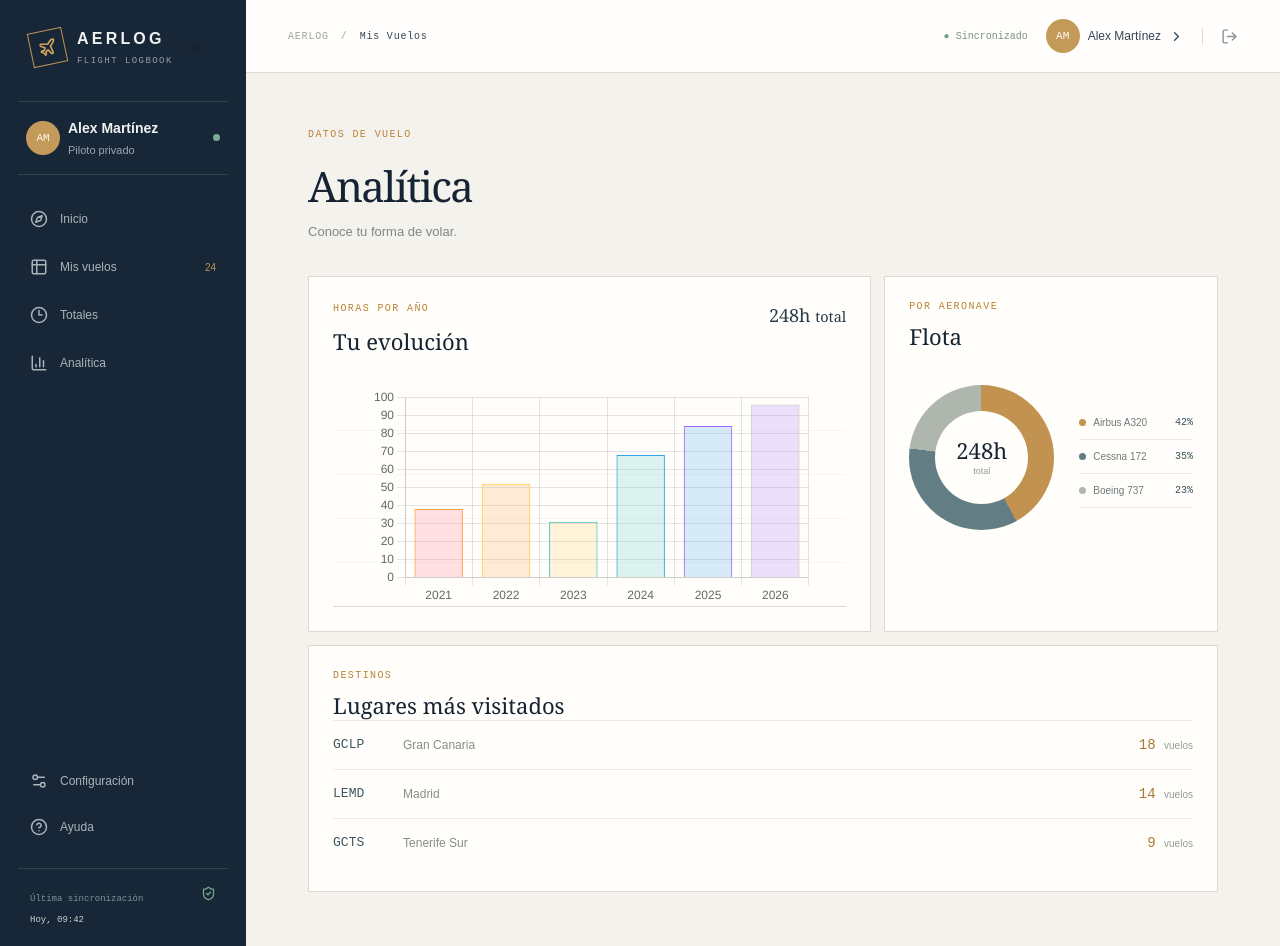
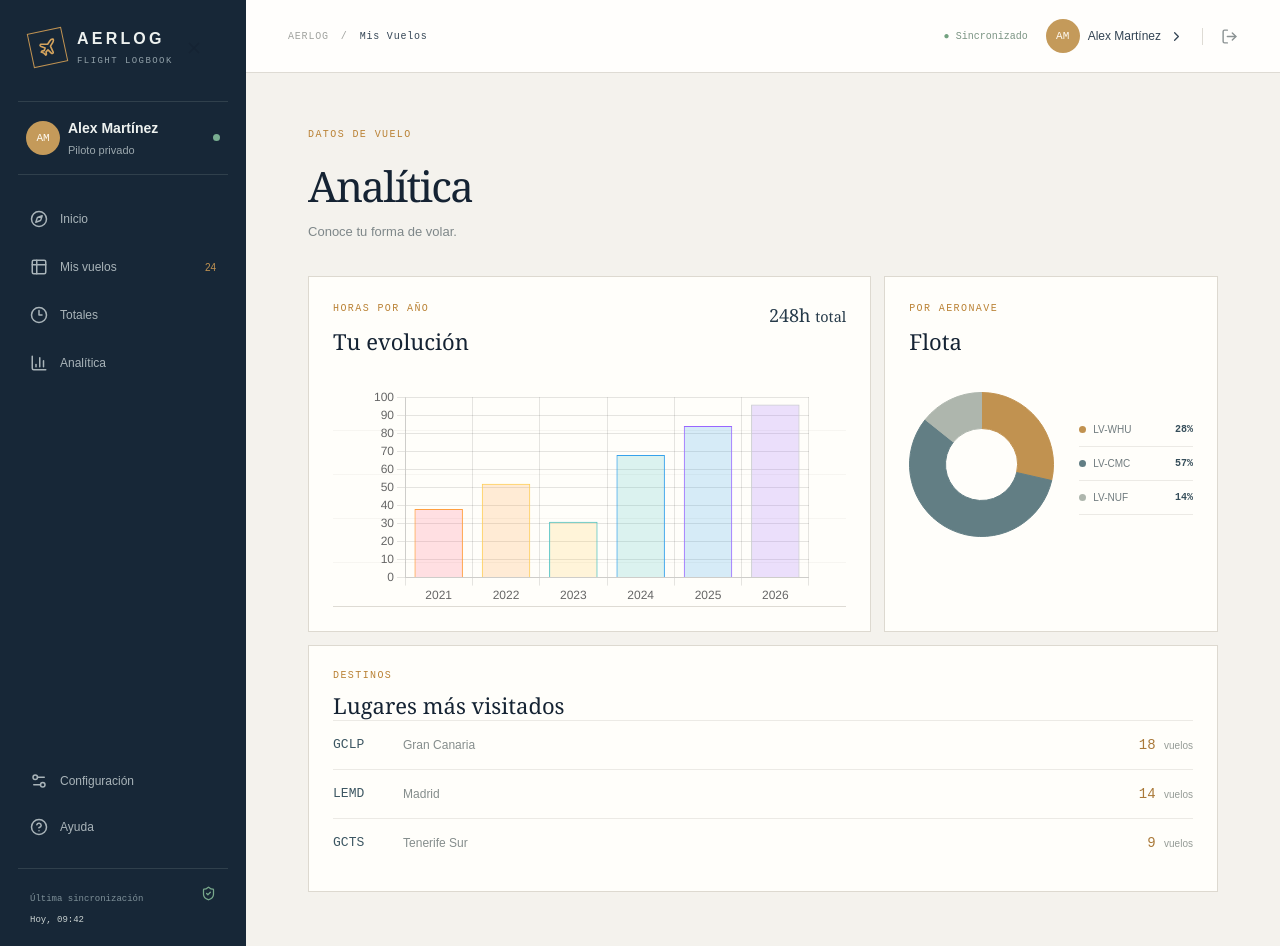
Before and after one commit to faustoleal/flight-log, a Next.js app: page /analisis in a window 1280 px wide. Built offline with nearby package versions, Linux system fonts and the light colour scheme.

Commit message:
agregando estilos Tailwind y el componente DoghnutChart(falta terminmar visist-panel)

```diff
--- a/src/components/views/AnalyticsPage.tsx
+++ b/src/components/views/AnalyticsPage.tsx
@@ -1,4 +1,5 @@
 import BarChart from "../ui/BarChart";
+import DoghnutChart from "../ui/DoghnutChart";
 import Header from "../ui/Header";
 
 const AnalyticsPage = () => {
@@ -26,32 +27,40 @@ const AnalyticsPage = () => {
           </div>
           <BarChart />
         </div>
-        <div className="panel donut-panel">
-          <div className="panel-title">
+        <div className="p-6 min-h-[340pxs] border border-[var(--border)] bg-[var(--card)]">
+          <div className="flex justify-between items-start">
             <div>
-              <span className="eyebrow">POR AERONAVE</span>
-              <h2>Flota</h2>
+              <span className="flex items-center gap-[7px] text-[#ba8235] text-[10px] font-[Courier_New,monospace] tracking-[0.14em]">
+                POR AERONAVE
+              </span>
+              <h2 className="text-[22px] font-serif font-normal mt-[9px] mx-0 mb-0">
+                Flota
+              </h2>
             </div>
           </div>
-          <div className="donut-wrap">
-            <div className="donut">
-              <div>
-                <b>248h</b>
-                <small>total</small>
-              </div>
-            </div>
-            <ul>
-              <li>
-                <i className="legend one" />
-                Airbus A320 <b>42%</b>
+          <div className="flex items-center gap-[25px] mt-[34px]">
+            <DoghnutChart />
+            <ul className="list-none p-0 m-0 flex-1">
+              <li className="flex items-center gap-[7px] text-[#707b7e] text-[10px] py-[9px] border-b border-[#eceae5]">
+                <i className="w-[7px] h-[7px] rounded-full bg-[#c19250]" />
+                LV-WHU{" "}
+                <b className="ml-auto text-[10px] font-['Courier_New'] text-[#364e5a]">
+                  28%
+                </b>
               </li>
-              <li>
-                <i className="legend two" />
-                Cessna 172 <b>35%</b>
+              <li className="flex items-center gap-[7px] text-[#707b7e] text-[10px] py-[9px] border-b border-[#eceae5]">
+                <i className="w-[7px] h-[7px] rounded-full bg-[#627e84]" />
+                LV-CMC{" "}
+                <b className="ml-auto text-[10px] font-['Courier_New'] text-[#364e5a]">
+                  57%
+                </b>
               </li>
-              <li>
-                <i className="legend three" />
-                Boeing 737 <b>23%</b>
+              <li className="flex items-center gap-[7px] text-[#707b7e] text-[10px] py-[9px] border-b border-[#eceae5]">
+                <i className="w-[7px] h-[7px] rounded-full bg-[#aeb6ad]" />
+                LV-NUF{" "}
+                <b className="ml-auto text-[10px] font-['Courier_New'] text-[#364e5a]">
+                  14%
+                </b>
               </li>
             </ul>
           </div>
```
